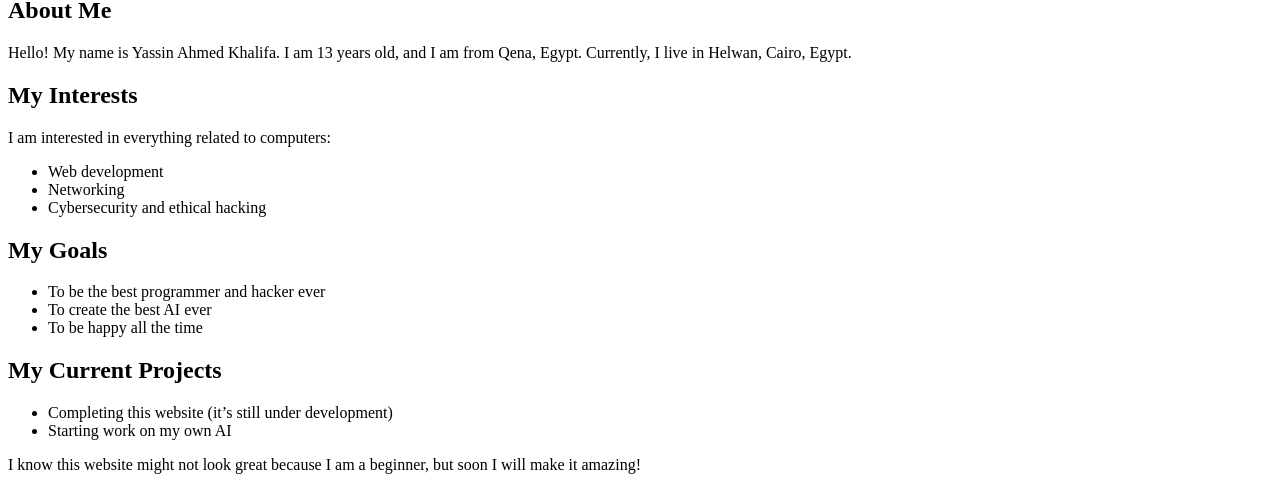
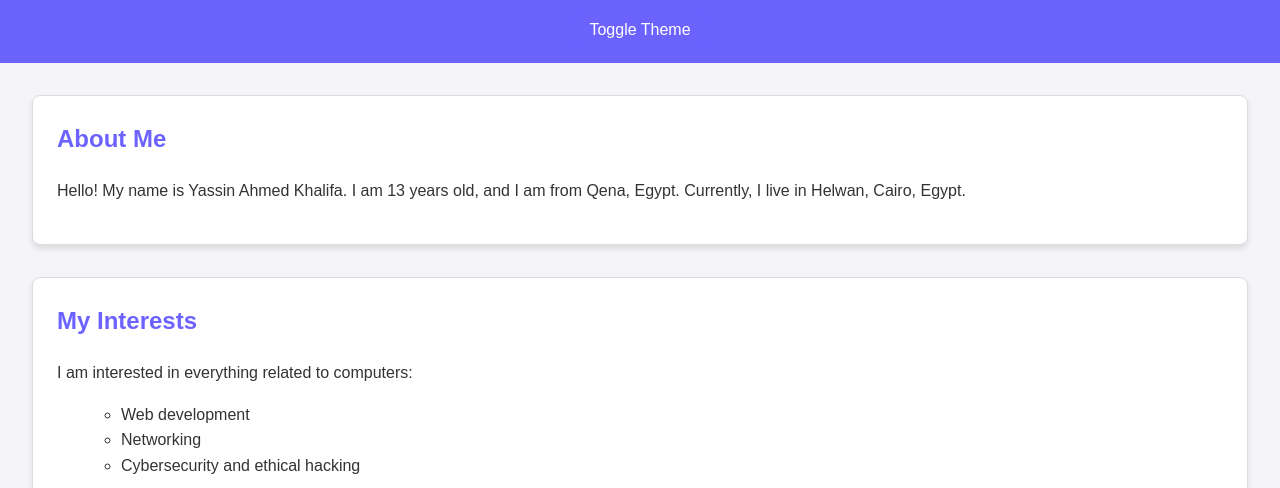
Before and after one commit to UnstoppableForce13/My_website, a plain HTML site: page index.html in a window 1280 px wide. Shown: the part 83-571 px from the top of the page. Drawn offline with Linux system fonts and the light colour scheme.

Commit message:
Update index.html

```diff
--- a/index.html
+++ b/index.html
@@ -4,10 +4,12 @@
     <title>Yassin's Website</title>
     <meta charset="UTF-8">
     <meta name="viewport" content="width=device-width, initial-scale=1.0">
+    <link rel="stylesheet" href="styles.css">
 </head>
 <body>
     <header>
         <h1>Welcome to My Website!</h1>
+        <script src="main.js"></script>
     </header>
 
     <main>
```
